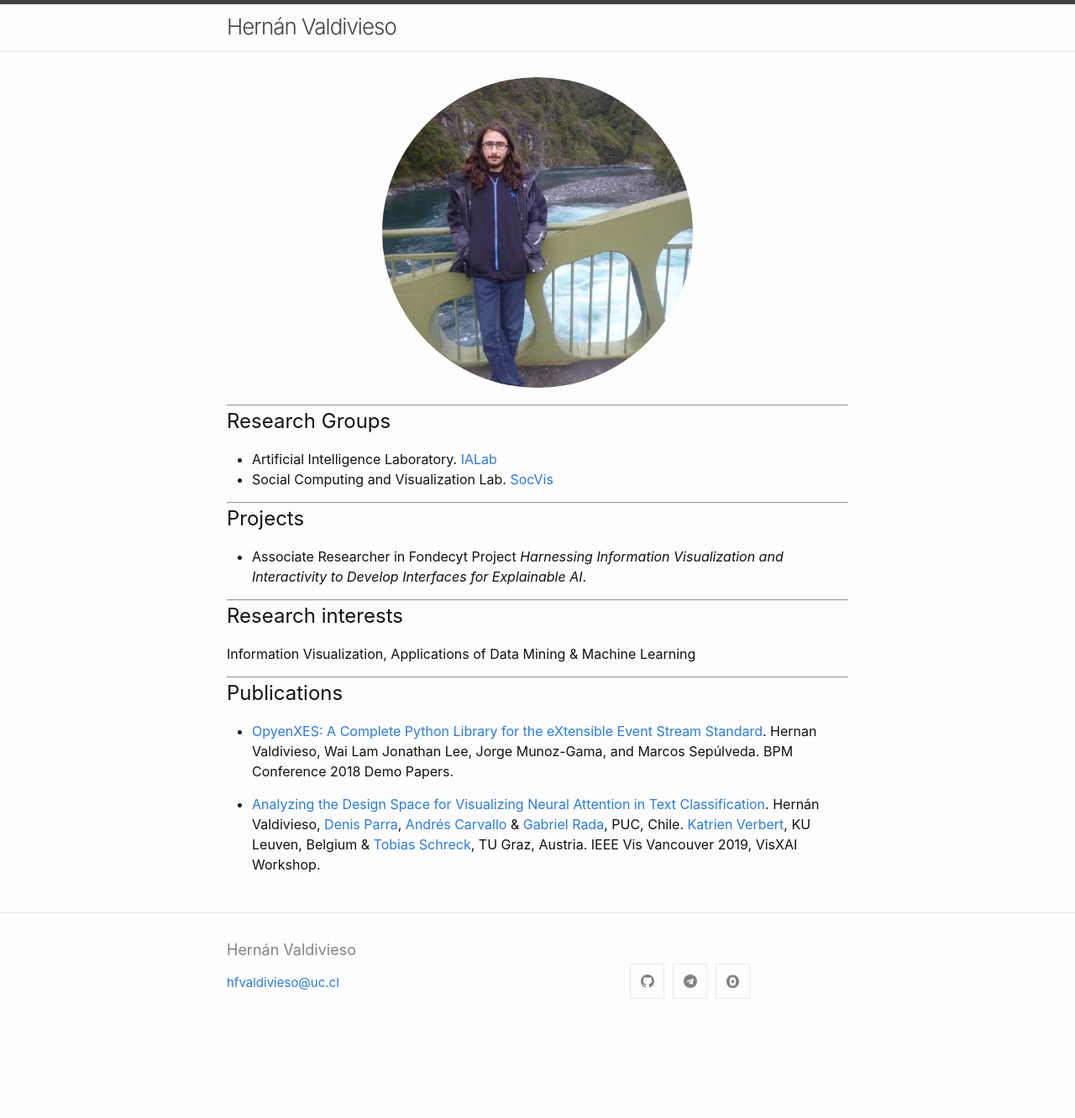
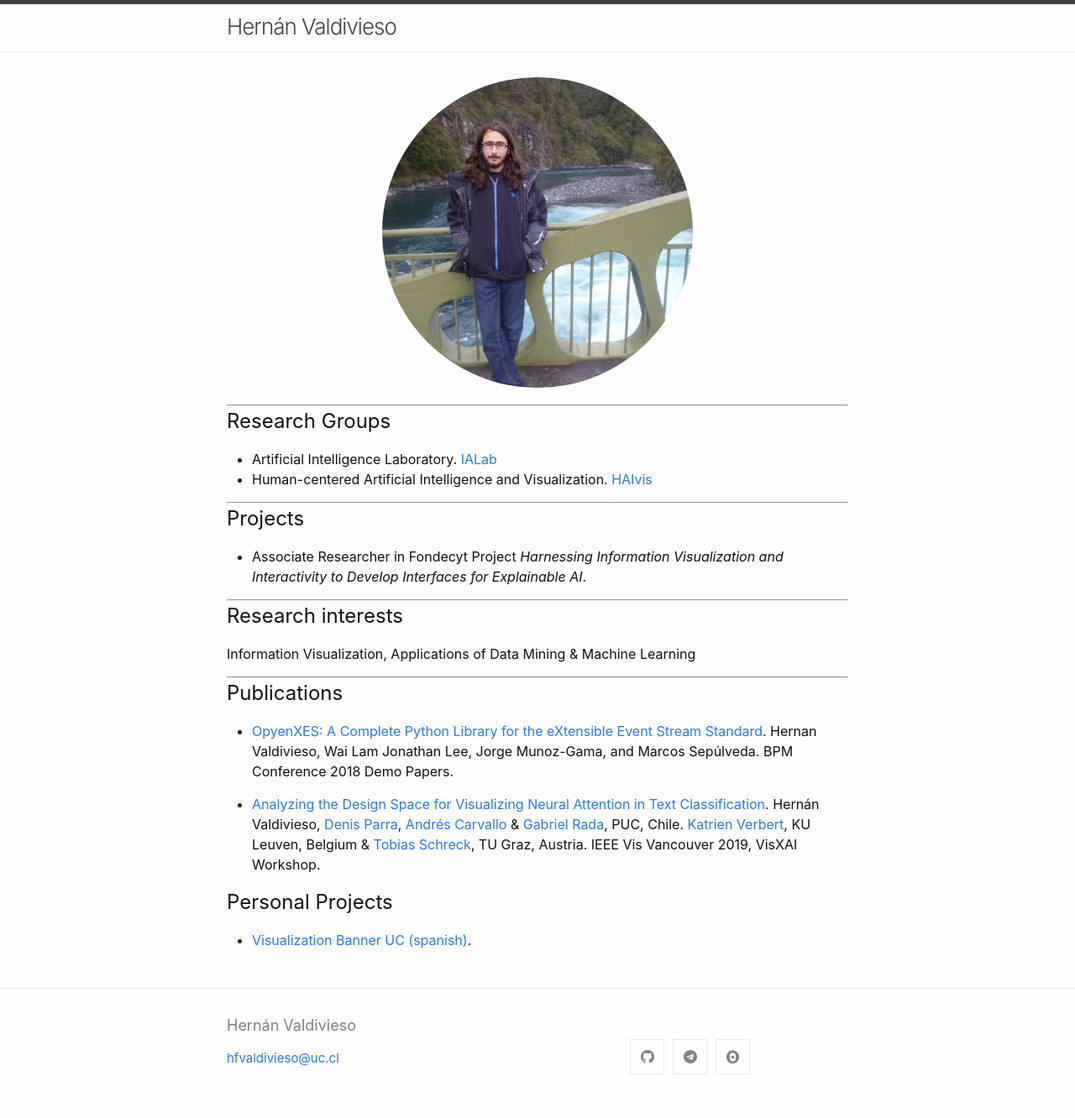
Before and after one commit to Hernan4444/hernan4444.github.io, a Jekyll site: the page built from index.md, in a window 1280 px wide. Shown: the whole page at 84% size. Built offline with Jekyll 4.4.1, drawn with Linux system fonts in a browser that asks for light colours; before the commit the page ends 1242 px from its top, so only the background shows below that.

Commit message:
Update index.md

```diff
--- a/index.md
+++ b/index.md
@@ -9,8 +9,8 @@ layout: home
 
 ## Research Groups
 
-- Artificial Intelligence Laboratory. [IALab][1]
-- Social Computing and Visualization Lab. [SocVis][2]
+- Artificial Intelligence Laboratory. [IALab][IALAB]
+- Human-centered Artificial Intelligence and Visualization. [HAIvis][HAIvis]
 
 --------------
 
@@ -31,17 +31,22 @@ Information Visualization, Applications of Data Mining & Machine Learning
 - [OpyenXES: A Complete Python Library for the eXtensible Event Stream Standard][OpyenXES]. Hernan Valdivieso, Wai Lam Jonathan Lee, Jorge Munoz-Gama, and Marcos Sepúlveda. BPM Conference 2018 Demo Papers.
 
 
-- [Analyzing the Design Space for Visualizing Neural Attention in Text Classification][so]. Hernán Valdivieso, [Denis Parra][7], [Andrés Carvallo][11] & [Gabriel Rada][8], PUC, Chile. [Katrien Verbert][9], KU Leuven, Belgium & [Tobias Schreck][10], TU Graz, Austria. IEEE Vis Vancouver 2019, VisXAI Workshop.
+- [Analyzing the Design Space for Visualizing Neural Attention in Text Classification][ObHQ]. Hernán Valdivieso, [Denis Parra][D.parra], [Andrés Carvallo][A.carvallo] & [Gabriel Rada][G.rada], PUC, Chile. [Katrien Verbert][K.verbert], KU Leuven, Belgium & [Tobias Schreck][T.schreck], TU Graz, Austria. IEEE Vis Vancouver 2019, VisXAI Workshop.
 
 
+## Personal Projects
 
-[so]: https://observablehq.com/@clpuc/analyzing-the-design-space-for-visualizing-neural-attenti
-[1]: http://ialab.ing.puc.cl/
-[2]: http://socvis.ing.puc.cl
+- [Visualization Banner UC (spanish)][vis_banner].
+
+
+[ObHQ]: https://observablehq.com/@clpuc/analyzing-the-design-space-for-visualizing-neural-attenti
+[IALAB]: http://ialab.ing.puc.cl/
+[HAIvis]: http://haivis.ing.puc.cl
 [IMFD]: https://imfd.cl/
 [OpyenXES]: http://ceur-ws.org/Vol-2196/BPM_2018_paper_15.pdf
-[7]: http://dparra.sitios.ing.uc.cl/
-[8]: https://medicina.uc.cl/persona/dr-gabriel-rada/
-[9]: https://wms.cs.kuleuven.be/cs/onderzoek/augment/katrien-verbert
-[10]: https://www.tugraz.at/institute/cgv/schreck/
-[11]: https://afcarvallo.github.io/
+[D.parra]: http://dparra.sitios.ing.uc.cl/
+[G.rada]: https://medicina.uc.cl/persona/dr-gabriel-rada/
+[K.verbert]: https://wms.cs.kuleuven.be/cs/onderzoek/augment/katrien-verbert
+[T.schreck]: https://www.tugraz.at/institute/cgv/schreck/
+[A.carvallo]: https://afcarvallo.github.io/
+[vis_banner]: https://hernan4444.github.io/cupos-banner/
```
